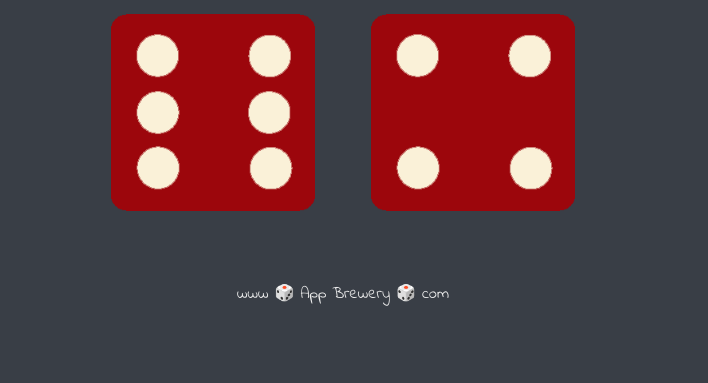
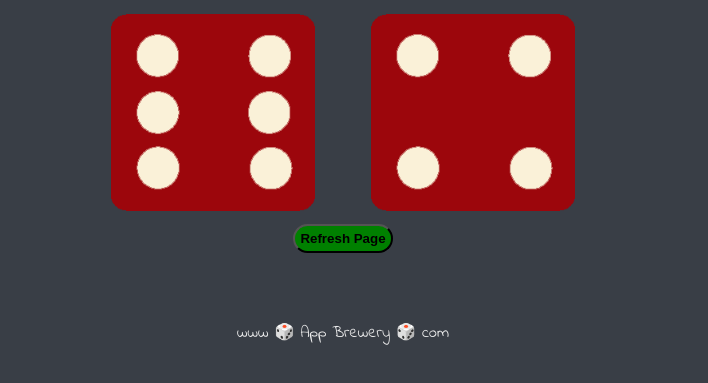
Before and after one commit to tamit4119/Dice_Game, a plain HTML site: page index.html in a window 1280 px wide. Shown: the part 281-664 px from the top of the page, without its empty margins (297-1005 px from the left). Drawn offline with Linux system fonts and the light colour scheme.

Commit message:
Update index.html

```diff
--- a/index.html
+++ b/index.html
@@ -22,6 +22,9 @@
         <p>Player 2</p>
         <img class="img2" src="./images/dice6.png" />
       </div>
+      <div>
+        <button id="refreshButton">Refresh Page</button>
+      </div>
     </div>
 
     <footer>www 🎲 App Brewery 🎲 com</footer>
```
